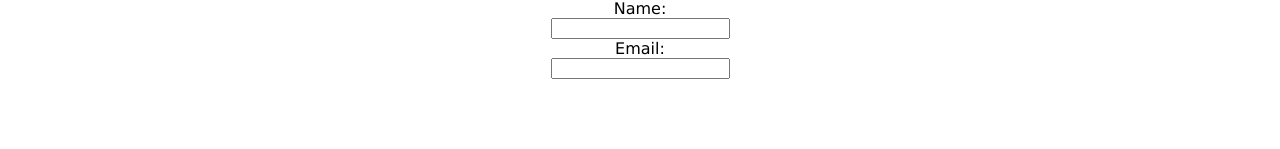
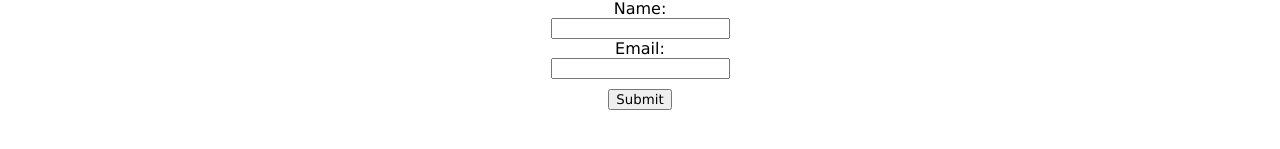
Before and after one commit to MarkCirineo/landing-page, a plain HTML site: page index.html in a window 1280 px wide. Shown: the part 213-362 px from the top of the page. Drawn offline with Linux system fonts and the light colour scheme.

Commit message:
added submit button and added a margin around the button

```diff
--- a/assets/css/style.css
+++ b/assets/css/style.css
@@ -16,3 +16,7 @@ header {
 .center {
     text-align: center;
 }
+
+#submit-button {
+    margin: 10px;
+}
--- a/index.html
+++ b/index.html
@@ -29,6 +29,7 @@
                 <input type="text"/><br>
                 <label>Email:</label><br>
                 <input type="text"/><br>
+                <input id="submit-button" type="submit"/><br>
             </form>
         </section>
     </body>
```
